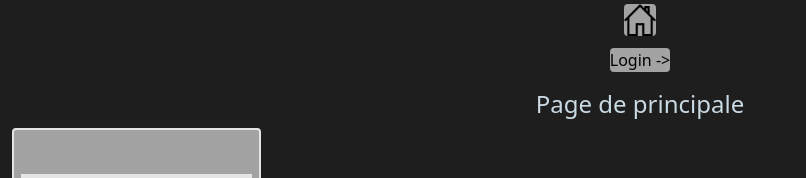
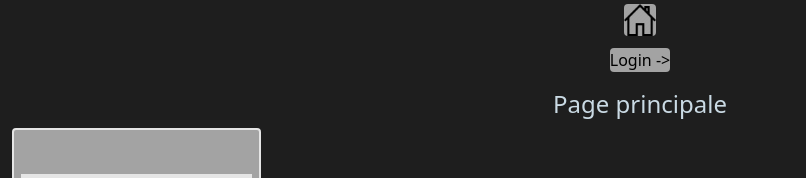
Before and after one commit to FestiveTree/AppliTodo, a Vue app in the folder appli_todo/: page /home in a window 1280 px wide. Shown: the top 178 px of the page, without its empty margins (0-806 px from the left). Built offline with nearby package versions, Linux system fonts and the light colour scheme.

Commit message:
Small bugfix

```diff
--- a/appli_todo/src/components/TodoList.vue
+++ b/appli_todo/src/components/TodoList.vue
@@ -77,7 +77,6 @@ export default defineComponent({
       );
     },
     changeFilter(filter) {
-      console.log(filter);
       this.filter = filter;
     },
     removeTodo(idTodo) {
--- a/appli_todo/src/views/Home.vue
+++ b/appli_todo/src/views/Home.vue
@@ -1,6 +1,6 @@
 <template>
 
-  <h2 class="text-2xl my-2 text-center">Page de principale</h2>
+  <h2 class="text-2xl my-2 text-center">Page principale</h2>
 
   <div class="flex ">
     <div class="w-3/12 mb-2 bg-gray-400 border-t-2 border-r-2 border-l-2 border-b-2 text-center rounded mx-3 flex-inital"  >
@@ -73,7 +73,9 @@ export default defineComponent({
         return;
       }
       this.currentTodoList = todolist;
-      this.$refs.todolistDisplay.changeFilter('all');
+      if (this.currentTodoList != null && this.$refs.todolistDisplay != null) {
+        this.$refs.todolistDisplay.changeFilter('all');
+      }
     },
     deleteTodoList_() {
       if (this.currentTodoList != null) {
```
